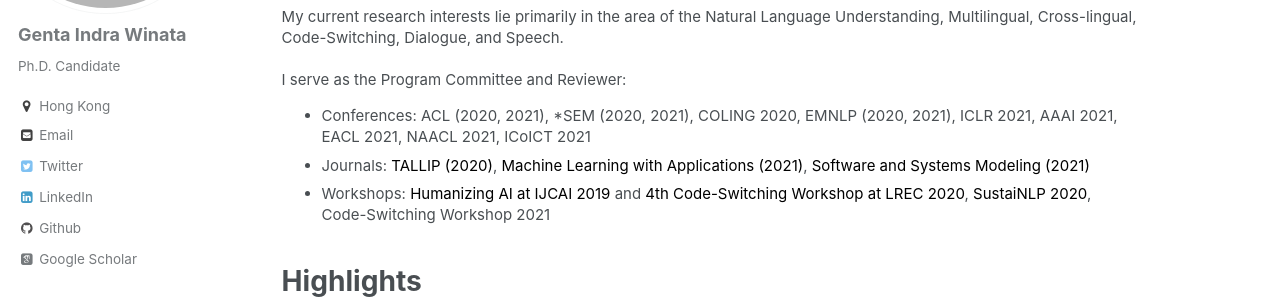
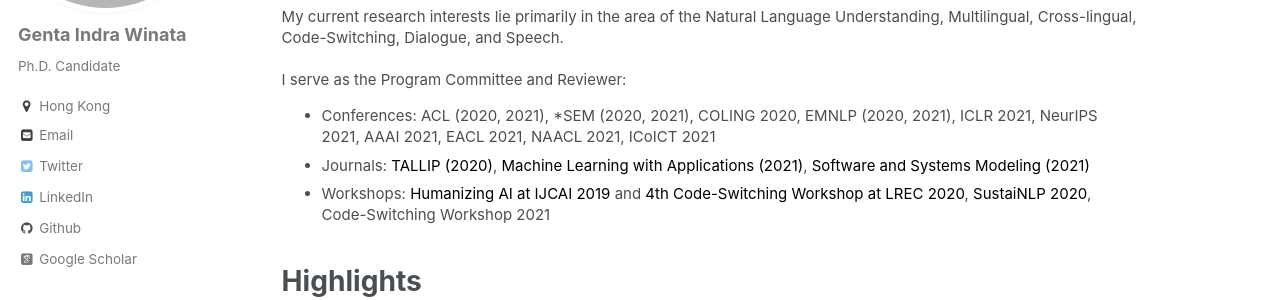
Before and after one commit to gentaiscool/gentaiscool.github.io, a Jekyll site: the page built from _pages/about.md, in a window 1280 px wide and 1264 px high. Shown: the part 238-538 px from the top of the window. Built offline with Jekyll 4.4.1, drawn with Linux system fonts in a browser that asks for light colours; some web fonts are replaced.

Commit message:
update homepage

```diff
--- a/_layouts/about.html
+++ b/_layouts/about.html
@@ -66,7 +66,7 @@ layout: default
             <br/><br/>
             I serve as the Program Committee and Reviewer:
             <ul>
-              <li>Conferences: ACL (2020, 2021), *SEM (2020, 2021), COLING 2020, EMNLP (2020, 2021), ICLR 2021, AAAI 2021, EACL 2021, NAACL 2021, ICoICT 2021</li>
+              <li>Conferences: ACL (2020, 2021), *SEM (2020, 2021), COLING 2020, EMNLP (2020, 2021), ICLR 2021, NeurIPS 2021, AAAI 2021, EACL 2021, NAACL 2021, ICoICT 2021</li>
               <li>Journals: <a href="https://dl.acm.org/journal/tallip" style="color:#000000">TALLIP (2020)</a>, <a href="https://www.journals.elsevier.com/machine-learning-with-applications/" style="color:#000000">Machine Learning with Applications (2021)</a>, <a href="https://www.springer.com/journal/10270" style="color:#000000">Software and Systems Modeling (2021)</a></li>
               <li>Workshops: <a href="https://www.humanizing-ai.com/program.html" style="color:#000000">Humanizing AI at IJCAI 2019</a> and <a href="https://cod1r.github.io/Code-Switching/" style="color:#000000">4th Code-Switching Workshop at LREC 2020</a>, <a href="https://sites.google.com/view/sustainlp2020" style="color:#000000">SustaiNLP 2020</a>, Code-Switching Workshop 2021</li>
             </ul>
```
